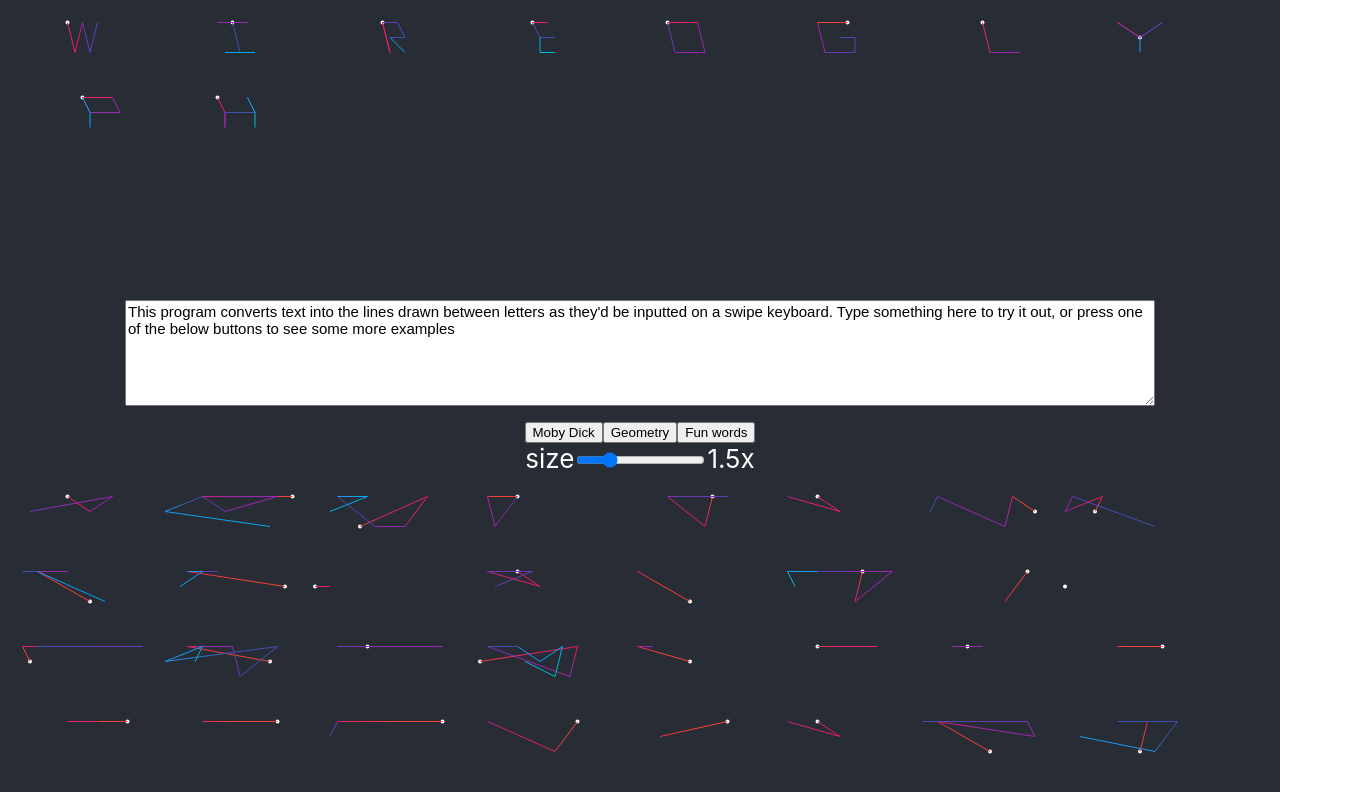
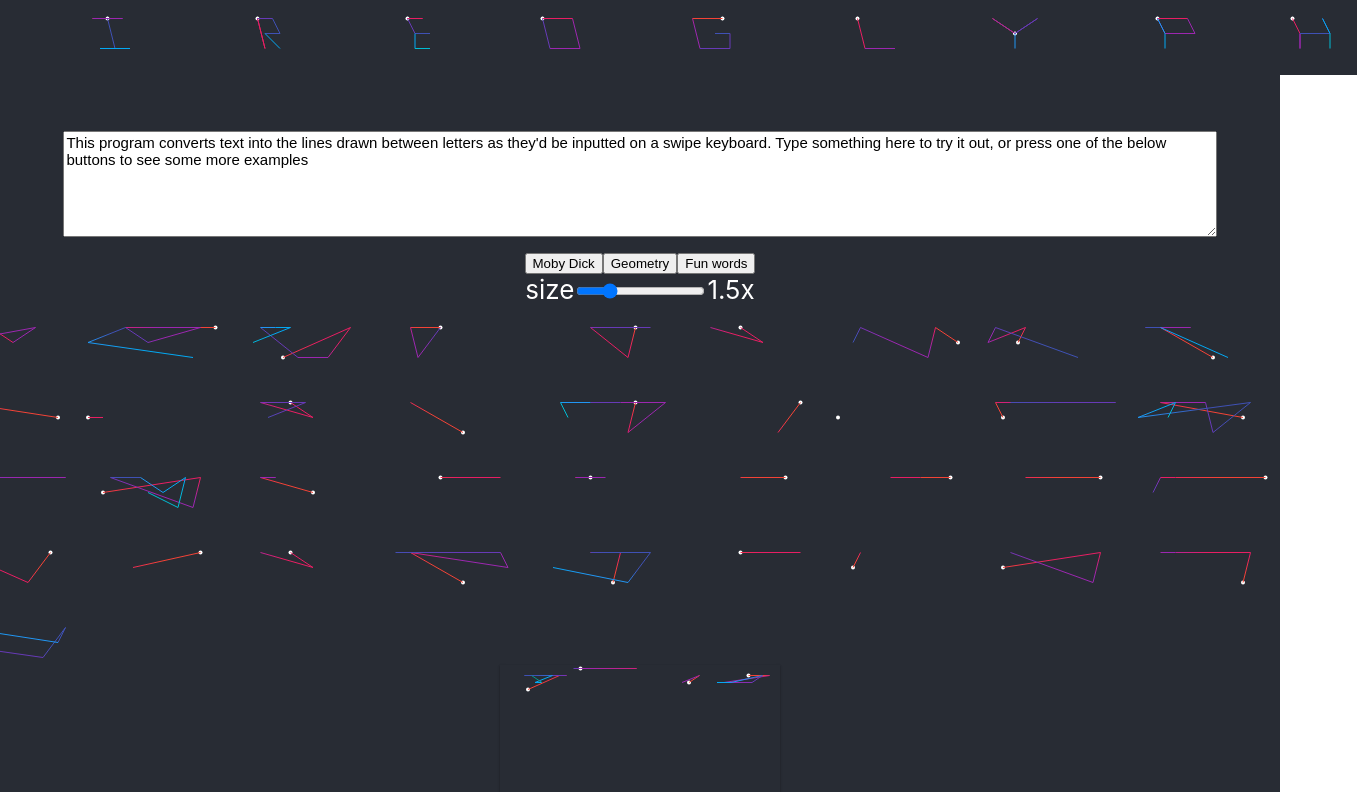
Before and after one commit to JohYoshida/wireoglyph, a React (Create React App) app: page / in a window 1280 px wide. Shown: the top 792 px of the page, 1357 px wide, since content can reach past the window. Built offline with nearby package versions, Linux system fonts and the light colour scheme.

Commit message:
Replaced Wireoglyph logo with logo image

```diff
--- a/src/App.js
+++ b/src/App.js
@@ -1,5 +1,6 @@
 import React from 'react'
 import Wireoglyph from "./components/Wireoglyph"
+import logo from "./logo.png"
 import './App.css';
 
 let mobyDick = "Call me Ishmael. Some years ago - never mind how long precisely - having little or no money in my purse, and nothing particular to interest me on shore, I thought I would sail about a little and see the watery part of the world. It is a way I have of driving off the spleen, and regulating circulation. Whenever I find myself growing grim about the mouth; whenever it is a damp, drizzly November in my soul; whenever I find myself involuntarily pausing before coffin warehouses, and bringing up the rear of every funeral I meet; and especially whenever my hypos get such an upper hand of me, that it requires a strong moral principle to prevent me from deliberately stepping into the street, and methodologically knocking people's hats off - then, I account it high time to get to sea as soon as I can. This is my substitute for pistol and ball... I quietly take to the ship. There is nothing surprising in this. If they but knew it, almost all men in their degree, some time or other, cherish very nearly the same feelings towards the ocean with me."
@@ -8,7 +9,7 @@ let shapes = "test roar rear treat fluff bulb bomb blob neon aria nonagon terrib
 
 let funWords = "phenomenal lexicon scintillating communication bloviate excessively languages consideration cybernetic communism information steersmanship portobello deleuze phlebotomist technicality chromatic bellicose legible extensible honorific charismatic diabolical prehensile ascetic network flagellum gargantuan invalidation charismatic megafauna uncomfortable metaphysical shoulderblade"
 
-let wireoglyph = "tvybu ytuybvn ybyujhn yuyhjhbn tunvt utvnjh ybm hthihb yikhyhb tgvgjujn"
+// let wireoglyph = "tvybu ytuybvn ybyujhn yuyhjhbn tunvt utvnjh ybm hthihb yikhyhb tgvgjujn"
 
 function App() {
   // State hooks
@@ -26,7 +27,7 @@ function App() {
   return (
     <div className="App">
       <header className="App-header">
-        <Wireoglyph string={wireoglyph} size={1.5} />
+        <img src={logo} alt="WIREOGLYPH" />
         <textarea type="textarea"
           name="textValue"
           onChange={changeTextString}
```
Also changed, not shown: src/logo.png (added).
